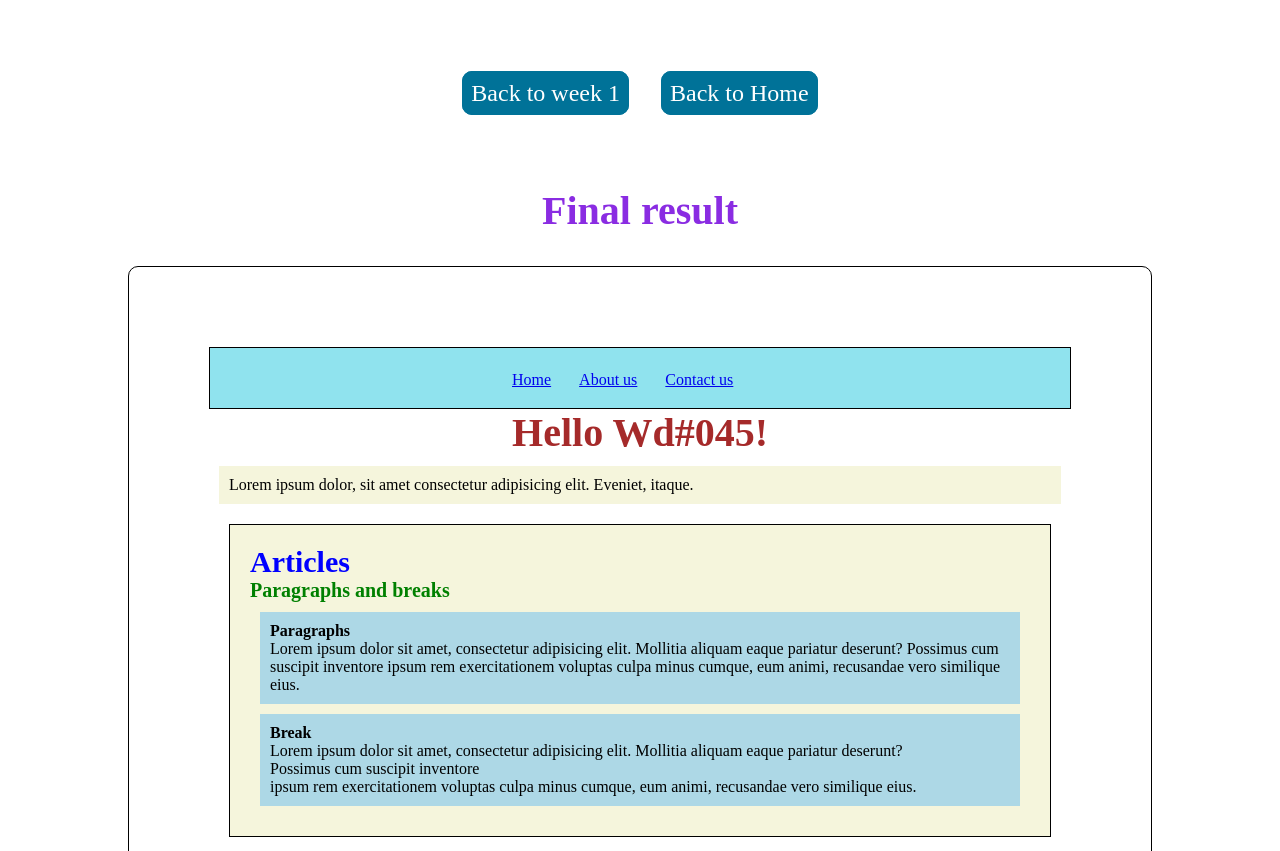
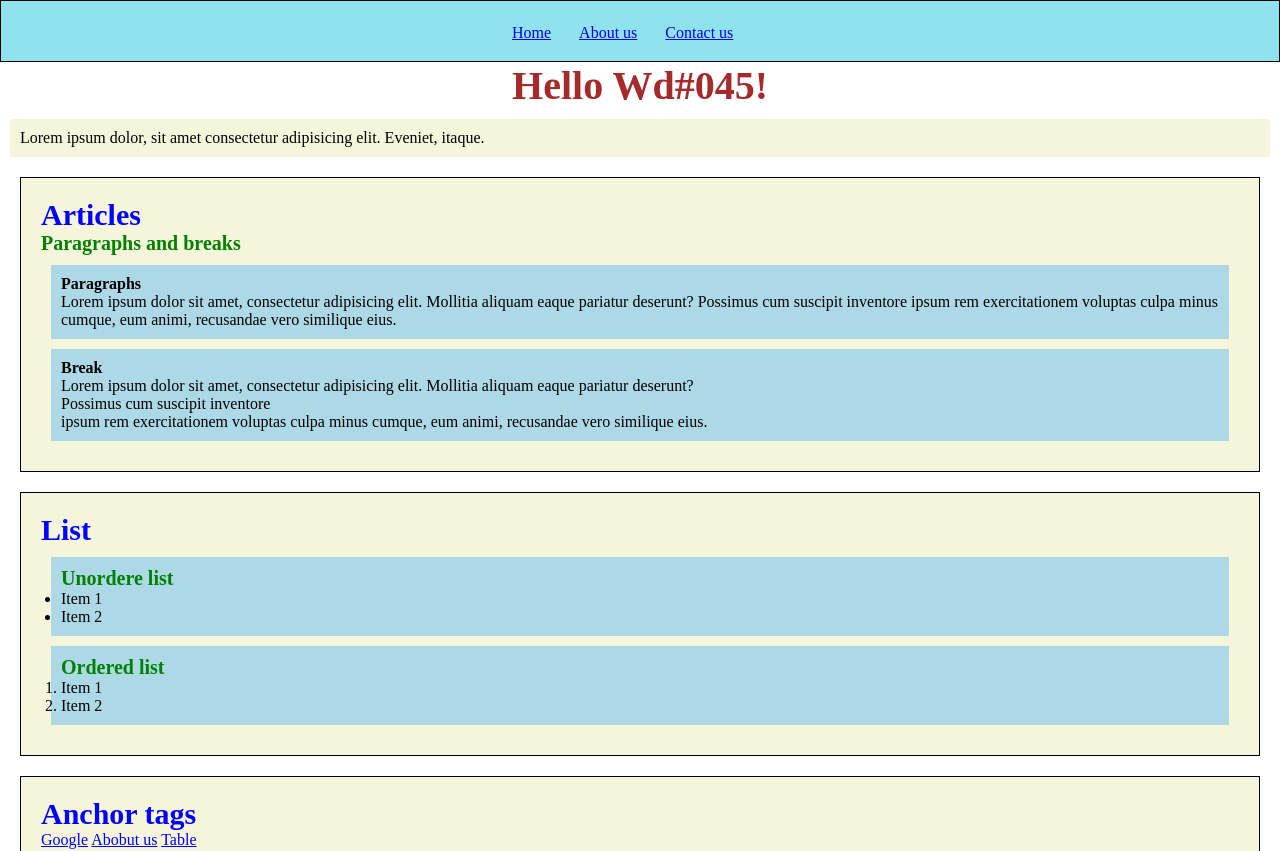
Before and after one commit to mariblan/WD-045, a plain HTML site: page Primer/html and css lectures/index.html in a window 1280 px wide. Shown: the top 851 px of the page. Drawn offline with Linux system fonts and the light colour scheme.

Commit message:
Revert "Added the styles.css and gave some styling to the main index.html file"
This reverts commit 4fb3639f1d6f02c50f78273efa89be3272f0718b.

```diff
--- a/Primer/html and css lectures/index.html
+++ b/Primer/html and css lectures/index.html
@@ -5,27 +5,8 @@
     <meta name="viewport" content="width=device-width, initial-scale=1.0" />
     <title>WD#045</title>
     <link rel="stylesheet" href="styles.css" />
-    <link
-      href="https://cdnjs.cloudflare.com/ajax/libs/font-awesome/4.3.0/css/font-awesome.css"
-      rel="stylesheet"
-      type="text/css"
-    />
   </head>
   <body>
-    <header>
-      <nav>
-        <ul>
-          <li>
-            <a title="back to week 1" href="../week1.html">Back to week 1</a>
-          </li>
-          <li>
-            <a title="back to Home" href="../../index.html">Back to Home</a>
-          </li>
-        </ul>
-      </nav>
-    </header>
-    <h1>Final result</h1>
-    <main>
     <nav>
       <ul>
         <li><a href="./index.html">Home</a></li>
@@ -36,6 +17,7 @@
       <a href="./aboutus.html">About us</a>
       <a href="./contactus.html">Contact us</a> -->
     </nav>
+
     <h1 style="color: brown">Hello Wd#045!</h1>
     <article>
       <section class="subsection">
@@ -133,6 +115,5 @@
         </tbody>
       </table>
     </section>
-    </main>
   </body>
 </html>
--- a/Primer/html and css lectures/styles.css
+++ b/Primer/html and css lectures/styles.css
@@ -3,49 +3,7 @@
   padding: 0;
   box-sizing: border-box;
 }
-
-/* ADDED FOR THE GITHUB REPO */
-body {
-  display: flex;
-  flex-direction: column;
-  align-items: center;
-}
-header {
-  padding: 5rem;
-}
-header > nav > ul {
-  display: flex;
-  flex-direction: row;
-  justify-content: space-around;
-  list-style-type: none;
-}
-header > nav > ul > li {
-  display: inline-block;
-  margin: 0 1rem;
-}
-header > nav > ul > li > a {
-  text-decoration: none;
-  padding: 0.5rem;
-  border: 1px solid #007298;
-  border-radius: 10px;
-  background: #007298;
-  color: white;
-  font-size: 1.5rem;
-}
-header > nav > ul > li > a:hover {
-  font-size: 2rem;
-}
-main {
-  width: 80%;
-  border: black 1px solid;
-  border-radius: 10px;
-  margin: 2rem;
-  padding: 5rem;
-}
-
-/* Original Code */
-/* NAVBAR */
-main > nav {
+nav {
   position: sticky;
   top: 0px;
   left: 0px;
@@ -55,14 +13,14 @@ main > nav {
   background-color: rgb(144, 227, 238);
   border: 1px solid black;
 }
-main > nav ul {
+nav ul {
   padding: 10px;
   background-color: rgb(144, 227, 238);
   height: 40px;
   width: 300px;
   margin: 0px auto;
 }
-main > nav ul li {
+nav ul li {
   display: inline-block;
   margin: 1px 10px;
   padding: 2px;
@@ -74,16 +32,10 @@ main > nav ul li {
   width: 40px;
   border: 1px solid black;
 } */
-
-/*
-  By Denis:
-  Styles for centering h1 elements
-*/
-
 h1 {
   text-align: center;
   font-size: 40px;
-  color: rgb(138, 44, 226);
+  color: blueviolet;
 }
 
 h2 {
--- a/styles.css
+++ /dev/null
@@ -1,42 +0,0 @@
-* {
-  margin: 0;
-  padding: 0;
-  box-sizing: border-box;
-}
-body {
-  display: flex;
-  flex-direction: column;
-  align-items: center;
-}
-header {
-  padding: 5rem;
-}
-header > nav > ul {
-  display: flex;
-  flex-direction: row;
-  justify-content: space-around;
-  list-style-type: none;
-}
-header > nav > ul > li {
-  display: inline-block;
-  margin: 0 1rem;
-}
-header > nav > ul > li > a {
-  text-decoration: none;
-  padding: 0.5rem;
-  border: 1px solid #007298;
-  border-radius: 10px;
-  background: #007298;
-  color: white;
-  font-size: 1.5rem;
-}
-header > nav > ul > li > a:hover {
-  font-size: 2rem;
-}
-main {
-  width: 80%;
-  border: black 1px solid;
-  border-radius: 10px;
-  margin: 2rem;
-  padding: 5rem;
-}
```
Also changed, not shown: Primer/html and css lectures/aboutus.html (+0 -14 lines), Primer/html and css lectures/contactus.html (+0 -14 lines), Primer/week1.html (+0 -1 lines), index.html (+0 -1 lines). Lines whose indentation alone changed are shown as unchanged.
